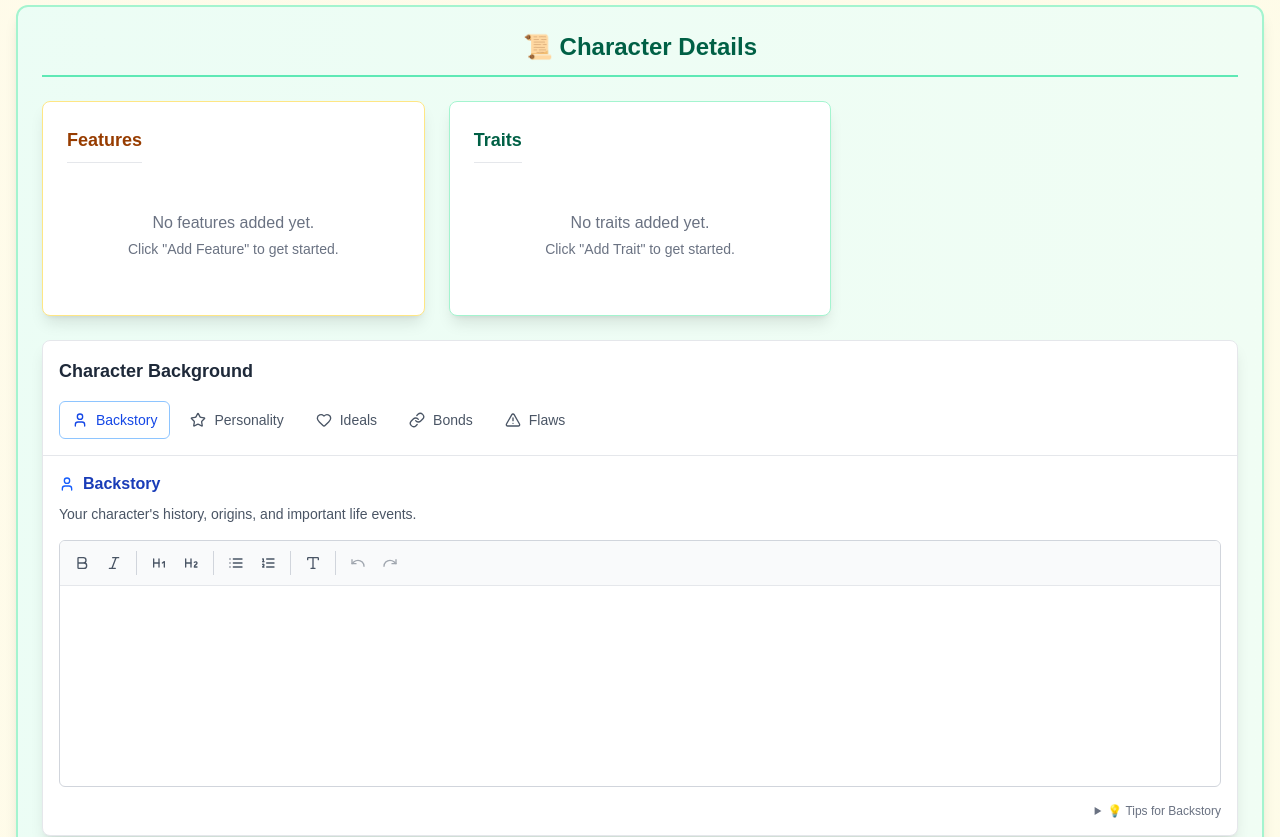
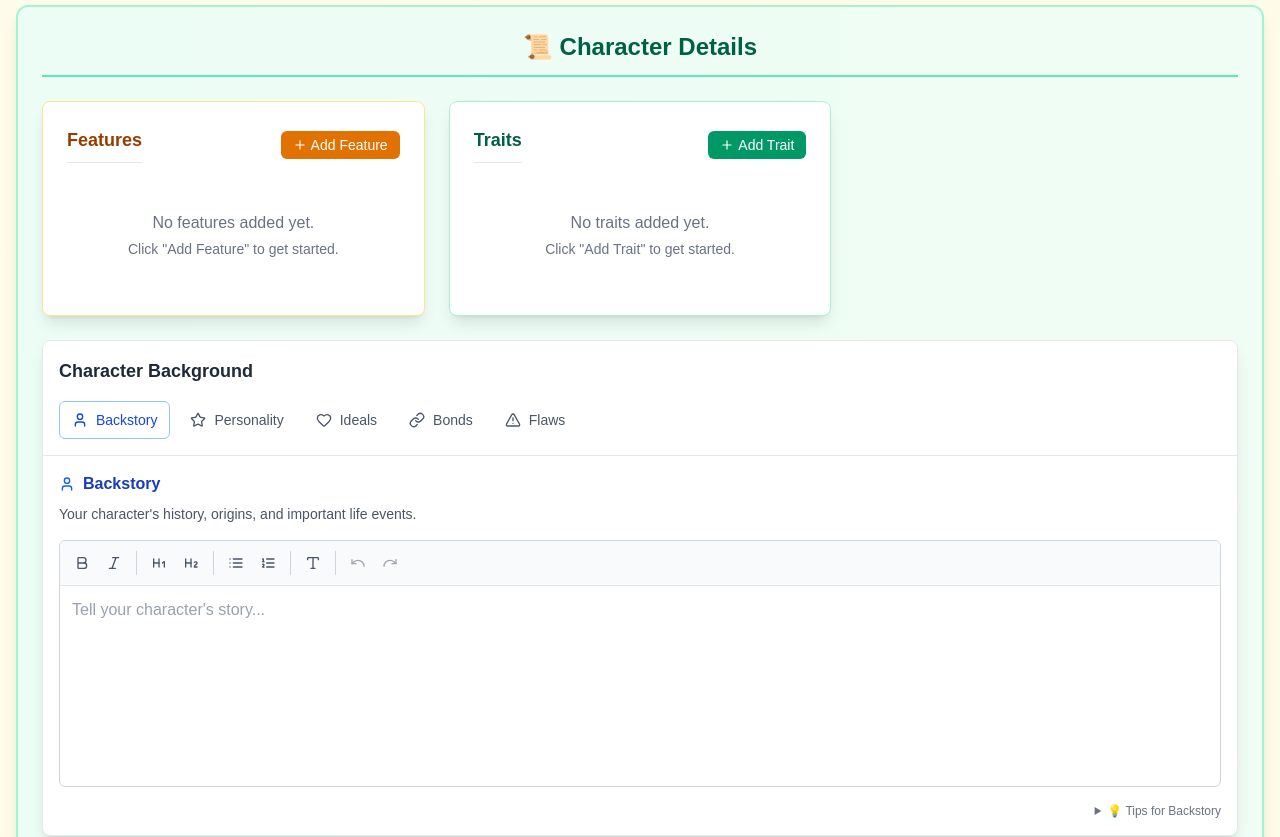
Before and after one commit to IrakliDevelop/RollKeeper, a Next.js app: page / in a window 1280 px wide. Shown: the part 1780-2617 px from the top of the page. Built offline with nearby package versions, Linux system fonts and the light colour scheme.

Commit message:
features and traits, and adjust hydration errors

```diff
--- a/src/components/ui/CharacterBackgroundEditor.tsx
+++ b/src/components/ui/CharacterBackgroundEditor.tsx
@@ -75,6 +75,7 @@ export default function CharacterBackgroundEditor({
   const activeTabConfig = BACKGROUND_TABS.find(tab => tab.id === activeTab)!;
 
   const handleContentChange = (field: BackgroundTab, content: string) => {
+    console.log('Character background changing:', field, content.substring(0, 50) + '...');
     onChange({ [field]: content });
   };
 
--- a/src/components/ui/FeaturesTraitsManager.tsx
+++ b/src/components/ui/FeaturesTraitsManager.tsx
@@ -29,7 +29,27 @@ export default function FeaturesTraitsManager({
   const [newItem, setNewItem] = useState({ title: '', content: '' });
 
   const categoryName = category === 'feature' ? 'Features' : 'Traits';
-  const categoryColor = category === 'feature' ? 'amber' : 'emerald';
+
+  // Define concrete styles to avoid Tailwind CSS purging issues
+  const styles = category === 'feature'
+    ? {
+        containerBorder: 'border-amber-200',
+        headerText: 'text-amber-800',
+        addButton: 'bg-amber-600 hover:bg-amber-700',
+        formContainer: 'bg-amber-50 border-amber-200',
+        saveButton: 'bg-amber-600 hover:bg-amber-700',
+        itemBorder: 'border-amber-200',
+        itemTitle: 'text-amber-900'
+      }
+    : {
+        containerBorder: 'border-emerald-200',
+        headerText: 'text-emerald-800',
+        addButton: 'bg-emerald-600 hover:bg-emerald-700',
+        formContainer: 'bg-emerald-50 border-emerald-200',
+        saveButton: 'bg-emerald-600 hover:bg-emerald-700',
+        itemBorder: 'border-emerald-200',
+        itemTitle: 'text-emerald-900'
+      };
 
   const handleAdd = () => {
     if (newItem.title.trim()) {
@@ -58,15 +78,15 @@ export default function FeaturesTraitsManager({
   };
 
   return (
-    <div className={`bg-white rounded-lg shadow-lg border border-${categoryColor}-200 p-6 ${className}`}>
+    <div className={`bg-white rounded-lg shadow-lg border ${styles.containerBorder} p-6 ${className}`}>
       <div className="flex items-center justify-between mb-4">
-        <h2 className={`text-lg font-bold text-${categoryColor}-800 border-b border-gray-200 pb-2`}>
+        <h2 className={`text-lg font-bold ${styles.headerText} border-b border-gray-200 pb-2`}>
           {categoryName}
         </h2>
         <button
           onClick={() => setIsAdding(true)}
           disabled={isAdding}
-          className={`flex items-center space-x-1 px-3 py-1 bg-${categoryColor}-600 text-white rounded-md hover:bg-${categoryColor}-700 disabled:opacity-50 disabled:cursor-not-allowed transition-colors text-sm`}
+          className={`flex items-center space-x-1 px-3 py-1 ${styles.addButton} text-white rounded-md disabled:opacity-50 disabled:cursor-not-allowed transition-colors text-sm`}
         >
           <Plus size={14} />
           <span>Add {category === 'feature' ? 'Feature' : 'Trait'}</span>
@@ -75,7 +95,7 @@ export default function FeaturesTraitsManager({
 
       {/* Add New Item Form */}
       {isAdding && (
-        <div className={`mb-4 p-4 border-2 border-${categoryColor}-200 rounded-lg bg-${categoryColor}-50`}>
+        <div className={`mb-4 p-4 border-2 ${styles.formContainer} rounded-lg`}>
           <div className="space-y-3">
             <div>
               <label className="block text-sm font-medium text-gray-700 mb-1">
@@ -105,7 +125,7 @@ export default function FeaturesTraitsManager({
               <button
                 onClick={handleAdd}
                 disabled={!newItem.title.trim()}
-                className={`flex items-center space-x-1 px-3 py-2 bg-${categoryColor}-600 text-white rounded-md hover:bg-${categoryColor}-700 disabled:opacity-50 disabled:cursor-not-allowed transition-colors text-sm`}
+                className={`flex items-center space-x-1 px-3 py-2 ${styles.saveButton} text-white rounded-md disabled:opacity-50 disabled:cursor-not-allowed transition-colors text-sm`}
               >
                 <Save size={14} />
                 <span>Save</span>
@@ -132,19 +152,19 @@ export default function FeaturesTraitsManager({
         )}
 
         {safeItems.map((item) => (
-          <div key={item.id} className={`border border-${categoryColor}-200 rounded-lg p-4 hover:shadow-sm transition-shadow`}>
+          <div key={item.id} className={`border ${styles.itemBorder} rounded-lg p-4 hover:shadow-sm transition-shadow`}>
             {editingId === item.id ? (
               <EditItemForm
                 item={item}
                 category={category}
-                categoryColor={categoryColor}
+                styles={styles}
                 onSave={(updates) => handleUpdate(item.id, updates)}
                 onCancel={handleCancelEdit}
               />
             ) : (
               <ViewItem
                 item={item}
-                categoryColor={categoryColor}
+                styles={styles}
                 onEdit={() => setEditingId(item.id)}
                 onDelete={() => onDelete(item.id)}
               />
@@ -156,15 +176,25 @@ export default function FeaturesTraitsManager({
   );
 }
 
+interface CategoryStyles {
+  containerBorder: string;
+  headerText: string;
+  addButton: string;
+  formContainer: string;
+  saveButton: string;
+  itemBorder: string;
+  itemTitle: string;
+}
+
 interface EditItemFormProps {
   item: RichTextContent;
   category: 'feature' | 'trait';
-  categoryColor: string;
+  styles: CategoryStyles;
   onSave: (updates: { title: string; content: string }) => void;
   onCancel: () => void;
 }
 
-function EditItemForm({ item, category, categoryColor, onSave, onCancel }: EditItemFormProps) {
+function EditItemForm({ item, category, styles, onSave, onCancel }: EditItemFormProps) {
   const [title, setTitle] = useState(item.title);
   const [content, setContent] = useState(item.content);
 
@@ -201,7 +231,7 @@ function EditItemForm({ item, category, categoryColor, onSave, onCancel }: EditI
         <button
           onClick={handleSave}
           disabled={!title.trim()}
-          className={`flex items-center space-x-1 px-3 py-2 bg-${categoryColor}-600 text-white rounded-md hover:bg-${categoryColor}-700 disabled:opacity-50 disabled:cursor-not-allowed transition-colors text-sm`}
+          className={`flex items-center space-x-1 px-3 py-2 ${styles.saveButton} text-white rounded-md disabled:opacity-50 disabled:cursor-not-allowed transition-colors text-sm`}
         >
           <Save size={14} />
           <span>Save</span>
@@ -220,16 +250,16 @@ function EditItemForm({ item, category, categoryColor, onSave, onCancel }: EditI
 
 interface ViewItemProps {
   item: RichTextContent;
-  categoryColor: string;
+  styles: CategoryStyles;
   onEdit: () => void;
   onDelete: () => void;
 }
 
-function ViewItem({ item, categoryColor, onEdit, onDelete }: ViewItemProps) {
+function ViewItem({ item, styles, onEdit, onDelete }: ViewItemProps) {
   return (
     <>
       <div className="flex items-start justify-between mb-2">
-        <h3 className={`font-semibold text-${categoryColor}-900`}>{item.title}</h3>
+        <h3 className={`font-semibold ${styles.itemTitle}`}>{item.title}</h3>
         <div className="flex items-center space-x-1">
           <button
             onClick={onEdit}
--- a/src/components/ui/RichTextEditor.tsx
+++ b/src/components/ui/RichTextEditor.tsx
@@ -64,6 +64,21 @@ export default function RichTextEditor({
       },
     },
   }, []);
+
+  // Update editor content when prop changes (e.g., from localStorage rehydration)
+  // Skip during initial mount to prevent hydration mismatches
+  useEffect(() => {
+    if (editor && isMounted && content !== editor.getHTML()) {
+      // Add a small delay to ensure hydration is complete
+      const timeoutId = setTimeout(() => {
+        if (editor && content !== editor.getHTML()) {
+          editor.commands.setContent(content);
+        }
+      }, 100);
+
+      return () => clearTimeout(timeoutId);
+    }
+  }, [editor, content, isMounted]);
 
   // Don't render anything on server side
   if (!isMounted || !editor) {
@@ -197,7 +212,8 @@ export default function RichTextEditor({
         </button>
       </div>
 
-      {/* Editor */}
+      {/* Editor Container */}
+      <div className="relative">
         <EditorContent
           editor={editor}
           className="focus-within:ring-1 focus-within:ring-blue-500"
@@ -205,10 +221,11 @@ export default function RichTextEditor({
 
         {/* Placeholder when empty */}
         {editor.isEmpty && (
-        <div className="absolute top-16 left-3 text-gray-400 pointer-events-none">
+          <div className="absolute top-3 left-3 text-gray-400 pointer-events-none">
             {placeholder}
           </div>
         )}
       </div>
+    </div>
   );
 }
--- a/src/hooks/useAutoSave.ts
+++ b/src/hooks/useAutoSave.ts
@@ -75,7 +75,9 @@ export const useAutoSave = (options: UseAutoSaveOptions = {}) => {
       return;
     }
 
+    console.log('Auto-save: hasUnsavedChanges =', hasUnsavedChanges, 'enabled =', enabled);
     if (hasUnsavedChanges && enabled) {
+      console.log('Auto-save: triggering debouncedSave');
       debouncedSave();
     }
 
--- a/src/store/characterStore.ts
+++ b/src/store/characterStore.ts
@@ -596,7 +596,9 @@ export const useCharacterStore = create<CharacterStore>()(
       },
 
       updateCharacterBackground: (updates) => {
-        set((state) => ({
+        console.log('Store: updateCharacterBackground called with:', updates);
+        set((state) => {
+          const newState = {
             character: {
               ...state.character,
               characterBackground: {
@@ -605,8 +607,11 @@ export const useCharacterStore = create<CharacterStore>()(
               }
             },
             hasUnsavedChanges: true,
-          saveStatus: 'saving'
-        }));
+            saveStatus: 'saving' as SaveStatus
+          };
+          console.log('Store: new character background:', newState.character.characterBackground);
+          return newState;
+        });
       },
 
       // Persistence actions
```
Lines whose indentation alone changed are shown as unchanged.
